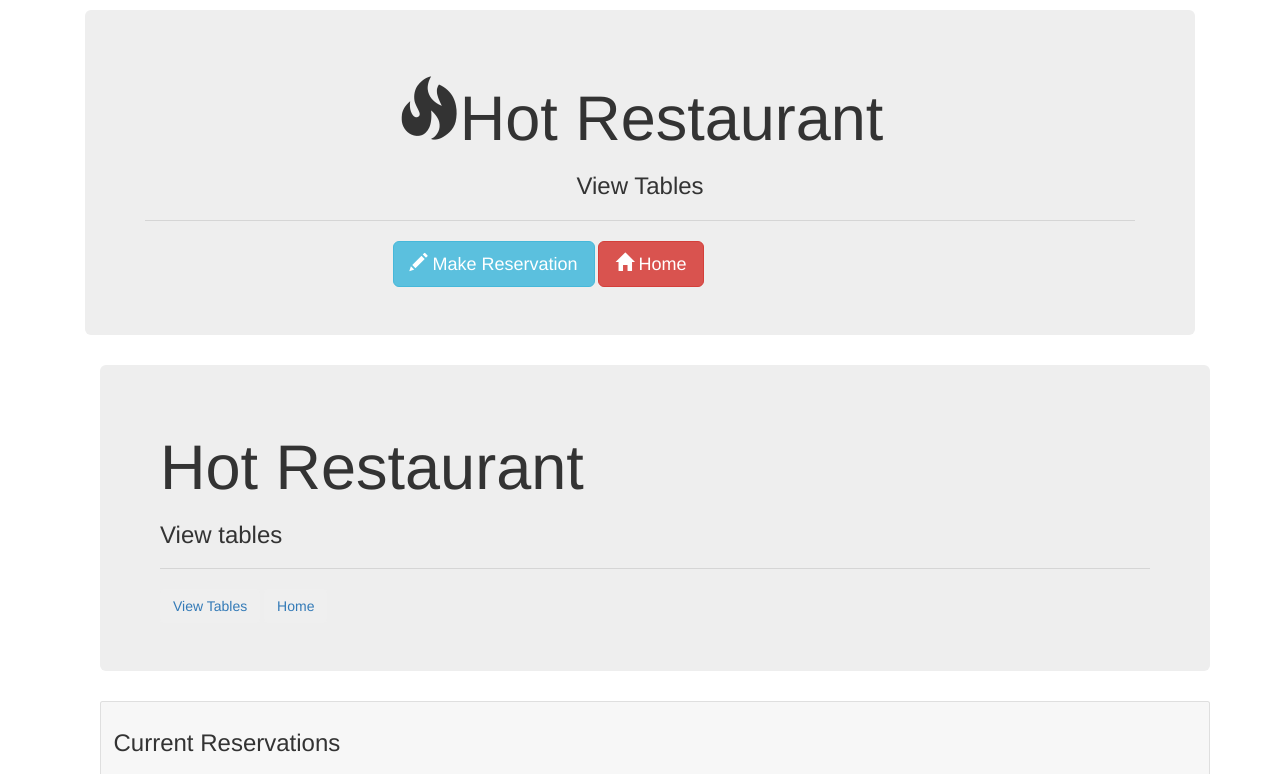
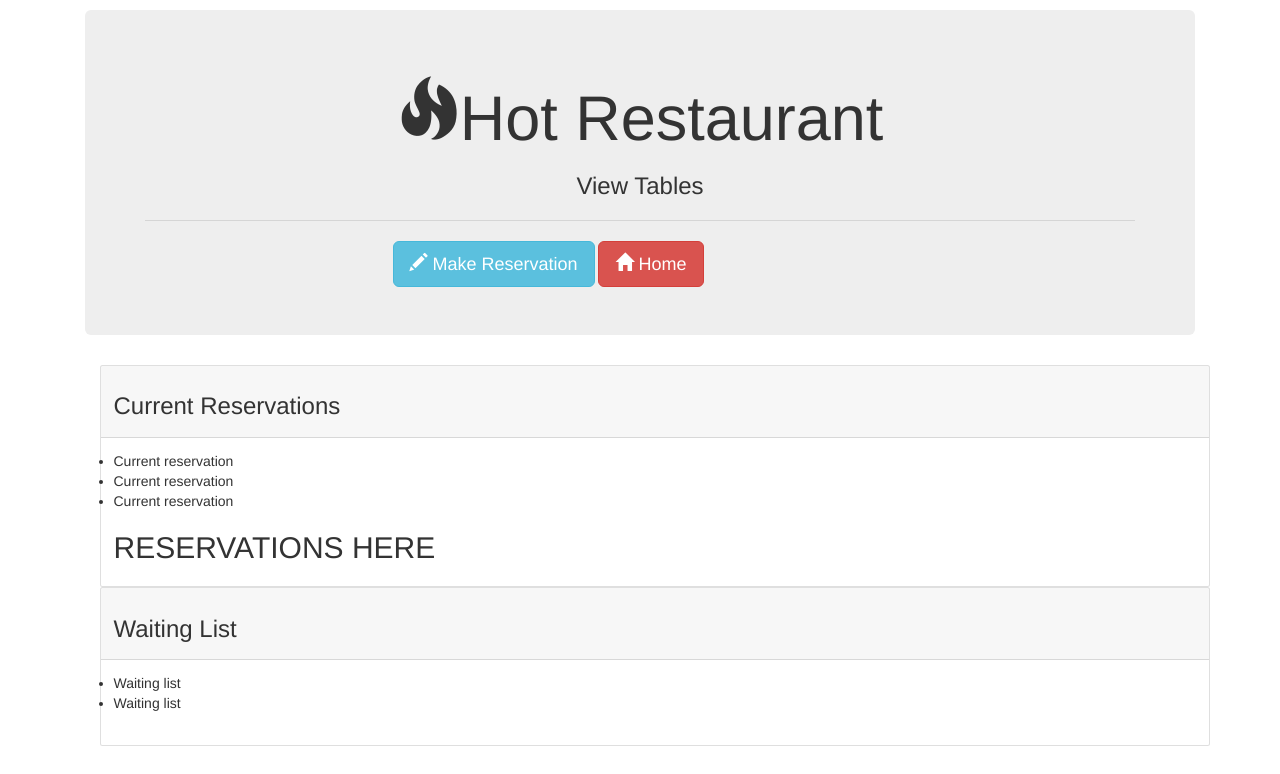
Before and after one commit to gkpeel/hot-restaurant-app, a website: page tables.html in a window 1280 px wide. Shown: the top 774 px of the page. Drawn offline with nearby package versions, Linux system fonts and the light colour scheme.

Commit message:
Brooke branch (#10)
* add reservations page

* add view tables page

* update tables page

* edit pages

* update html

* update tables

```diff
--- a/tables.html
+++ b/tables.html
@@ -34,21 +34,7 @@
 
 
 
-
   <div class="container">
-    <div class="jumbotron">
-      <h1>Hot Restaurant</h1>
-      <h3>View tables</h3>
-      <hr>
-      <a href="/">
-        <button class="btn">
-         View Tables</button>
-      </a>
-      <a href="/all">
-        <button class="btn">
-         Home</button>
-      </a>
-    </div>
 
     <div class="row">
         <div class="col-lg-12">
```
